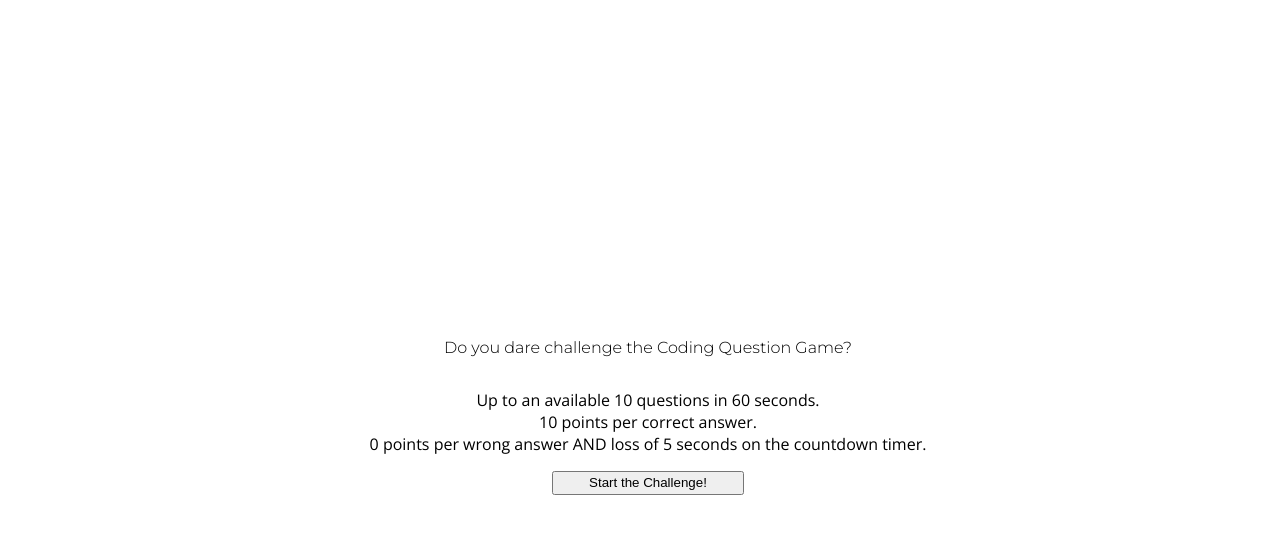
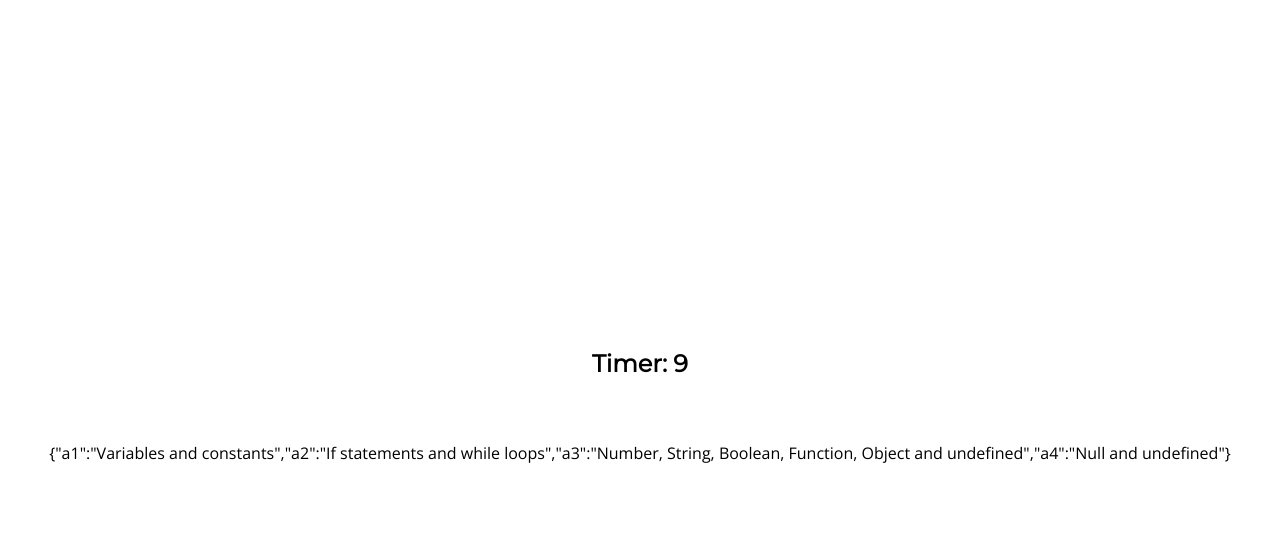
Before and after one commit to MisterBham/questionGame, a plain HTML site: page index.html in a window 1280 px wide. Both pictures are taken after a click on the button "Start the Challenge!". Drawn offline with nearby package versions, Linux system fonts and the light colour scheme.

Commit message:
App functional. Add questions, answers, and score

```diff
--- a/assets/css/style.css
+++ b/assets/css/style.css
@@ -1,8 +1,10 @@
-body {
-
+* {
+    margin: 0;
+    padding: 0;
+    box-sizing: border-box;
 }
 
-section {
+body {
     height: 100vh;
     width: 100vw;
     display: flex;
@@ -13,15 +15,34 @@ section {
 }
 
 button {
-    height: 3%;
-    width: 15%;
+    padding: 1%;
+    margin: 1%;
 }
 
 .openLine {
     font-family: 'Montserrat', sans-serif;
-    font-weight: 300;
+    font-weight: bold;
+    font-size: 150%;
+    margin: 1%;
 }
 
-p {
+.hide {
+    display: none;
+}
+
+.show {
+    display: inline-block;
+}
+
+#changeArea {
         font-family: 'Open Sans', sans-serif;
+        width: 100%;
 }
+
+#timer {
+    font-family: 'Montserrat', sans-serif;
+    font-weight: bold;
+    font-size: 150%;
+    margin: 1%;
+    margin-bottom: 5%;
+}
--- a/assets/js/script.js
+++ b/assets/js/script.js
@@ -1,18 +1,138 @@
-let gameEl = document.querySelector('.game');
-let buttonEl = document.querySelector('button');
+// Assignment code
+let gameEl = document.querySelector(".game");
+let buttonEl = document.querySelector("button");
+let changeArea = document.getElementById("changeArea");
+let clock = document.getElementById("timer");
+let hideButton = document.getElementById("hideButton");
 
+// let prevScore = localStorage.getItem("score");
 
-let secondsLeft = 60;
+// Question Pool of 10 JavaScript related questions
+let questionPool = [
+  {
+    question: "What are the JavaScript Data types?",
+    a1: "Variables and constants",
+    a2: "If statements and while loops",
+    a3: "Number, String, Boolean, Function, Object and undefined",
+    a4: "Null and undefined",
+    correct: "Number, String, Boolean, Function, Object and undefined",
+  },
+  {
+    question: "What data type does isNaN return?",
+    a1: "Boolean",
+    a2: "Number",
+    a3: "Function",
+    a4: "Object",
+    correct: "Boolean",
+  },
+  {
+    question: "What company developed JavaScript?",
+    a1: "Amazon",
+    a2: "Facebook/Meta",
+    a3: "Microsoft",
+    a4: "Netscape Communications",
+    correct: "Netscape Communications",
+  },
+  {
+    question: "What is the current value of this variable? \nLet score;",
+    a1: "null",
+    a2: "undefined",
+    a3: "0",
+    a4: "1",
+    correct: "undefined",
+  },
+  {
+    question: "Which functions are used with intervals of time?",
+    a1: "setTimeout",
+    a2: "setInterval",
+    a3: "clearInterval",
+    a4: "All of the above",
+    correct: "All of the above",
+  },
+  {
+    question: "Which symbol is used for single line comments in JavaScript?",
+    a1: "//",
+    a2: "/*",
+    a3: "<!-- -->",
+    a4: "##",
+    correct: "//",
+  },
+  {
+    question: "Which symbol is used for multiple line comments in JavaScript?",
+    a1: "//",
+    a2: "/*",
+    a3: "<!-- -->",
+    a4: "##",
+    correct: "/*",
+  },
+  {
+    question: "The === operator returns true when...?",
+    a1: "The two comparable items are the same value",
+    a2: "The two comparable items are the same value and type",
+    a3: "The two comparable items are not the same value and type",
+    a4: "The two comparable items are not the same value",
+    correct: "The two comparable items are the same value and type",
+  },
+  {
+    question:
+      "What selectors are available in Vanilla JS without any libraries or frameworks?",
+    a1: "document.querySelector",
+    a2: "document.querySelectorAll",
+    a3: "document.getElementByID",
+    a4: "All of the above",
+    correct: "All of the above",
+  },
+  {
+    question: "Which of these is NOT a looping structure in JavaScript?",
+    a1: "For",
+    a2: "Keep",
+    a3: "While",
+    a4: "Do-While",
+    correct: "Keep",
+  },
+];
 
-function setTime {
-    let timerInterval = setInterval(function () {
-        secondsLeft--;
-        console.log(secondsLeft)
+// Global Variables
+let secondsLeft = 10;
+// let currScore = 0;
 
-            if(secondsLeft === 0) {
-        clearInterval(timerInterval)
-        gameOver();
+// Timer Function
+function setTime() {
+  let timerInterval = setInterval(function () {
+    clock.textContent = "Timer: " + secondsLeft;
+    console.log(secondsLeft);
+    secondsLeft--;
+
+    if (secondsLeft === -1) {
+      clearInterval(timerInterval);
+      gameOver();
     }
+  }, 1000);
+}
 
-    }, 1000);
+// Start Game Function
+function startGame() {
+  secondsLeft = 10;
+  hideButton.classList.add("hide");
+  changeArea.textContent = "";
+  setTime();
+  showQuestions();
 }
+
+function gameOver() {
+  changeArea.textContent = "Score: ";
+  hideButton.classList.remove("hide");
+}
+
+function showQuestions() {
+  changeArea.textContent = JSON.stringify(questionPool[0], [
+    "a1",
+    "a2",
+    "a3",
+    "a4",
+  ]);
+}
+
+// Event Listeners
+buttonEl.addEventListener("click", startGame);
+hideButton.addEventListener("click", startGame);
--- a/index.html
+++ b/index.html
@@ -20,16 +20,18 @@
     <title>Coding Question Game</title>
   </head>
   <body>
-    <section>
+    <div id="timer"></div>
+    <div id="changeArea">
       <p class="openLine">Do you dare challenge the Coding Question Game?</p>
       <p>
         Up to an available 10 questions in 60 seconds. <br />
         10 points per correct answer. <br />
         0 points per wrong answer AND loss of 5 seconds on the countdown timer.
       </p>
-      <button type="button">Start the Challenge!</button>
-      <div class="game"></div>
-    </section>
+      <button>Start the Challenge!</button>
+    </div>
+    <div class="score"></div>
+    <button id="hideButton" class="hide">Play Again!</button>
 
     <script src="./assets/js/script.js"></script>
   </body>
```
